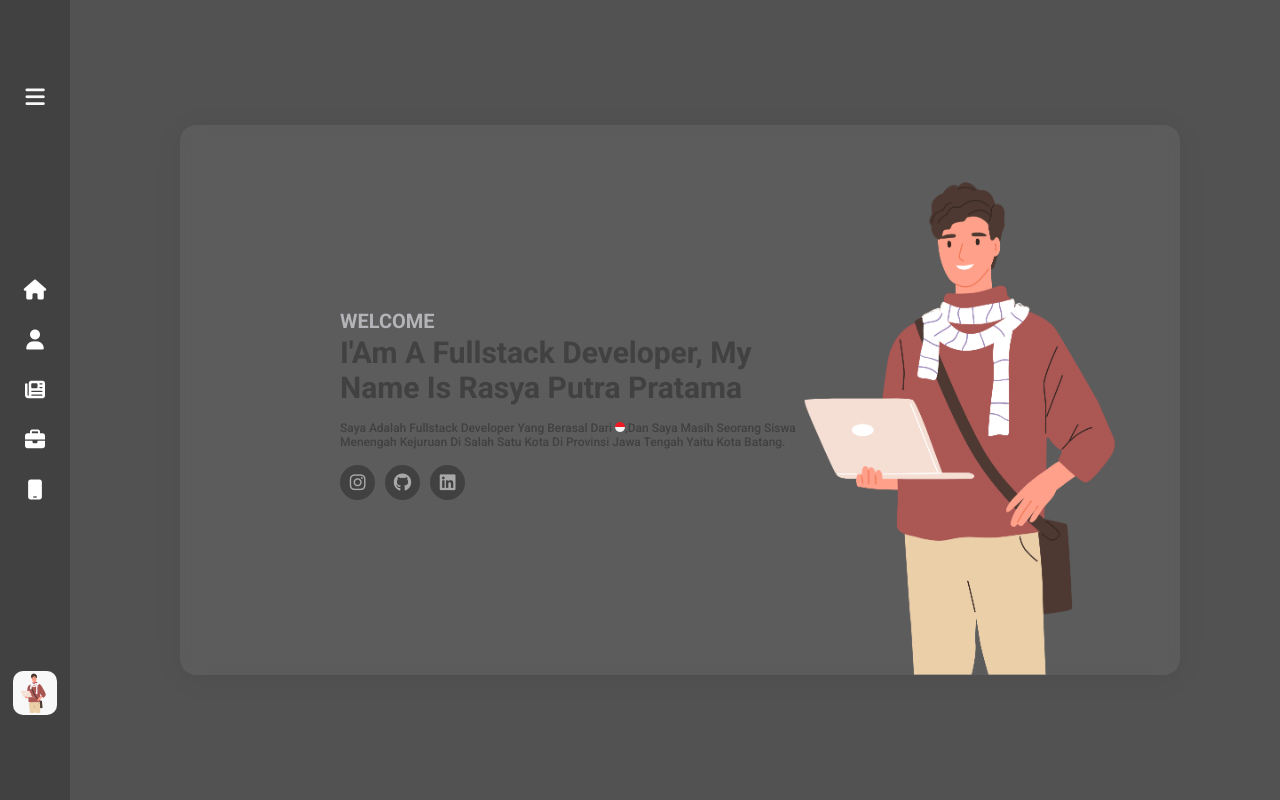
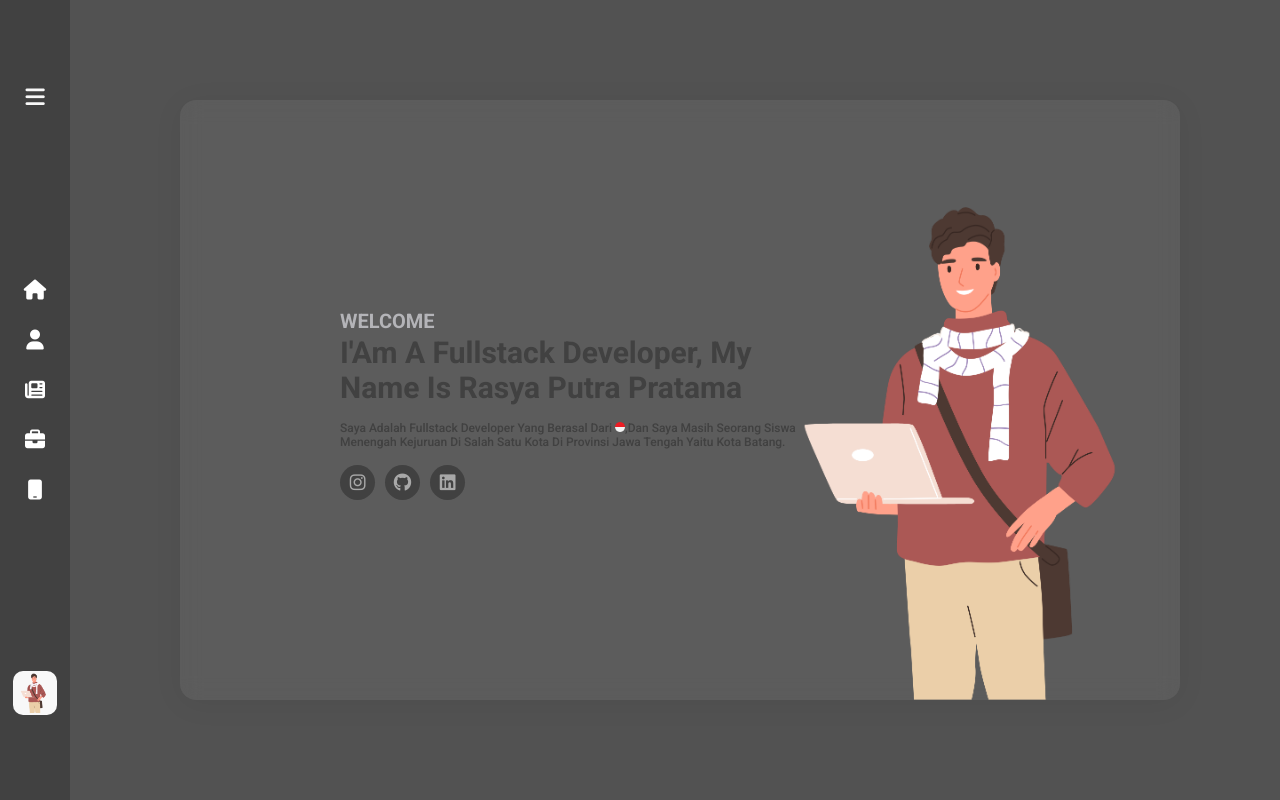
Before and after one commit to SyaPratama/Portfolio-Website, a React (Vite) app: page / in a window 1280 px wide. Built offline with nearby package versions, Linux system fonts and the light colour scheme.

Commit message:
Updated CSS & Add HTML Class

```diff
--- a/src/App.css
+++ b/src/App.css
@@ -169,11 +169,18 @@
     display: block;
 }
 
-.container{
+.main-container{
     width: 100%;
     height: 100vh;
     display: flex;
+    justify-content: center;
     align-items: center;
+}
+
+.container{
+    width: 100%;
+    height: 600px;
+    display: flex;
     justify-content: center;
 }
 
@@ -185,10 +192,15 @@
     backdrop-filter: blur(10px);
     -webkit-backdrop-filter: blur(10px);
     width: 1000px;
-    height: 550px;
+    height: 100%;
     display: flex;
-    overflow: hidden;
+    overflow:scroll;
+    overflow-x: hidden;
     transition: all .5s ease;
+}
+
+.main::-webkit-scrollbar{
+    display: none;
 }
 
 .main.move{
--- a/src/pages/Home.jsx
+++ b/src/pages/Home.jsx
@@ -18,11 +18,13 @@ const Home = ({nav,handle}) => {
     return(
     <>
         <NavbarLayout nav={nav}/>
+        <main className="main-container">
         <div className="container">
             <section className="main">
                <Outlet/>
             </section>
         </div>
+        </main>
     </>
     )
 }
```
